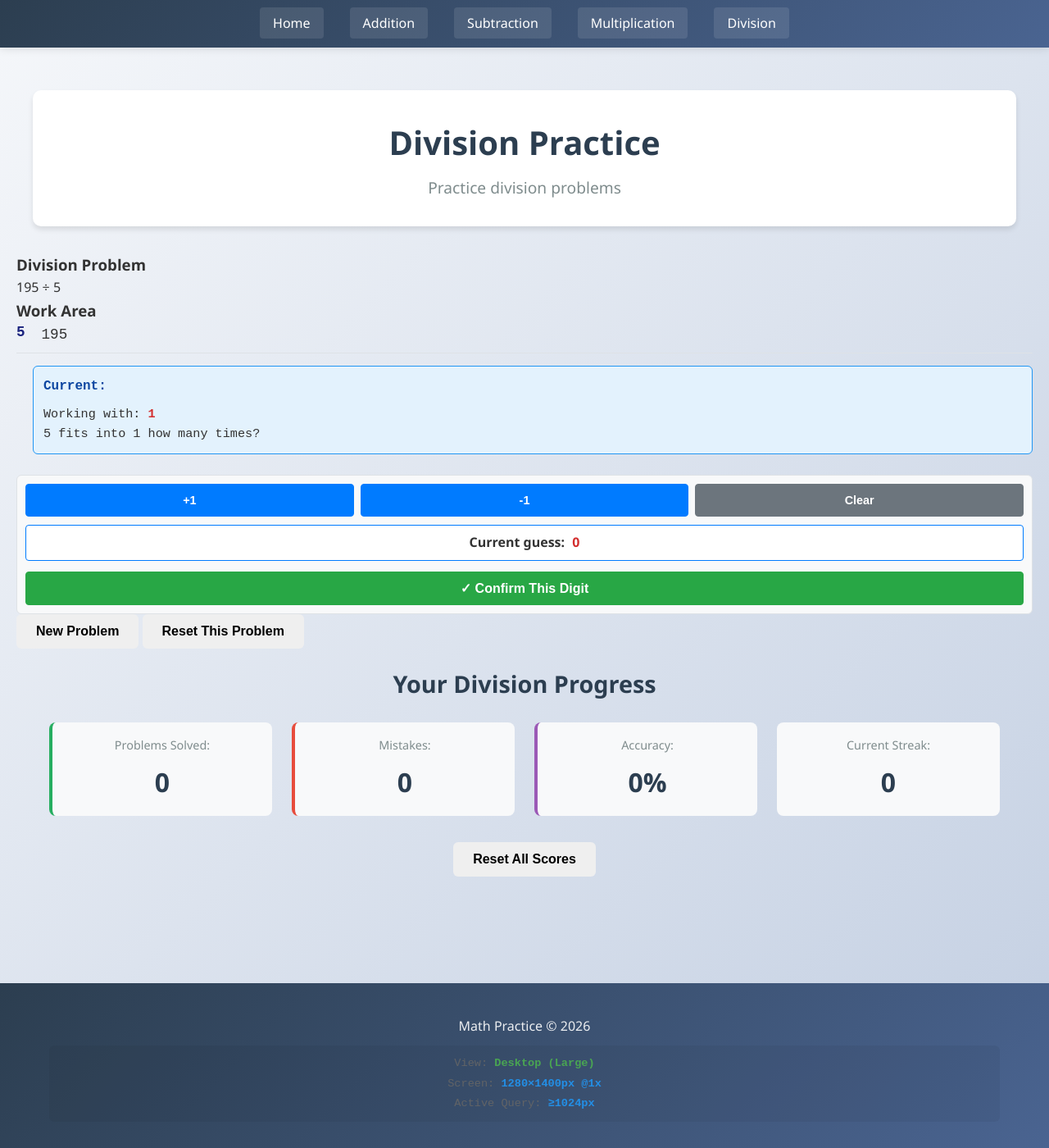
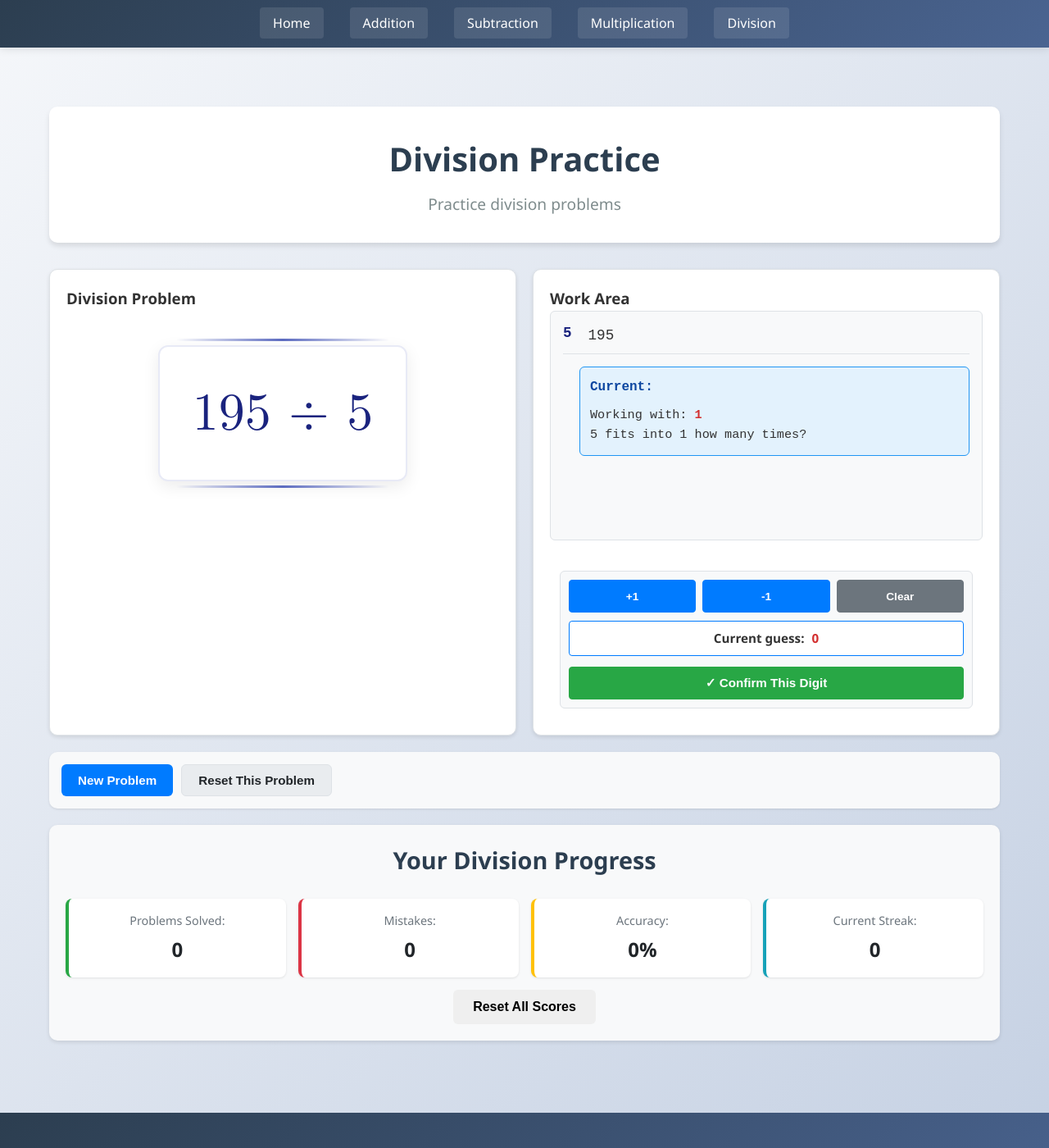
Before and after one commit to ZBZFirst/Math, a Jekyll site: the page built from division.md, in a window 1280 px wide and 1400 px high. Shown: the whole window at 82% size. Built offline with Jekyll 4.4.1, drawn with Linux system fonts in a browser that asks for light colours.

Commit message:
Update division.css

```diff
--- a/assets/css/division.css
+++ b/assets/css/division.css
@@ -1,5 +1,306 @@
-/* ADD THESE STYLES TO YOUR EXISTING division.css FILE */
+/* Division Specific Styles */
 
+.division-container {
+    max-width: 1200px;
+    margin: 0 auto;
+    padding: 20px;
+}
+
+/* Dual container layout */
+.dual-container {
+    display: grid;
+    grid-template-columns: 1fr 1fr;
+    gap: 20px;
+    margin: 20px 0;
+}
+
+@media (max-width: 768px) {
+    .dual-container {
+        grid-template-columns: 1fr;
+    }
+}
+
+/* Main problem container */
+.main-problem-container {
+    background-color: white;
+    border-radius: 10px;
+    padding: 20px;
+    box-shadow: 0 2px 5px rgba(0,0,0,0.1);
+    border: 1px solid #dee2e6;
+}
+
+.main-problem {
+    min-height: 300px;
+}
+
+/* Equation display styling */
+.equation-display {
+    display: flex;
+    align-items: center;
+    justify-content: center;
+    height: 100%;
+    min-height: 250px;
+}
+
+.large-equation {
+    font-family: "Latin Modern Math", "STIX Two Math", "Cambria Math", "Asana Math", "TeX Gyre Termes Math", serif;
+    font-size: 4em;
+    text-align: center;
+    color: #1a237e;
+    padding: 30px 40px;
+    background: white;
+    border-radius: 12px;
+    box-shadow: 0 6px 20px rgba(0, 0, 0, 0.08);
+    border: 2px solid #e8eaf6;
+    display: inline-block;
+}
+
+/* Style the division symbol to look more like LaTeX */
+.large-equation {
+    position: relative;
+}
+
+/* Add subtle mathematical styling */
+.large-equation::before {
+    content: "";
+    position: absolute;
+    top: -10px;
+    left: 20px;
+    right: 20px;
+    height: 3px;
+    background: linear-gradient(90deg, transparent, #5c6bc0, transparent);
+    border-radius: 3px;
+}
+
+.large-equation::after {
+    content: "";
+    position: absolute;
+    bottom: -10px;
+    left: 20px;
+    right: 20px;
+    height: 3px;
+    background: linear-gradient(90deg, transparent, #5c6bc0, transparent);
+    border-radius: 3px;
+}
+
+/* Work container (right side) */
+.work-container {
+    background-color: white;
+    border-radius: 10px;
+    padding: 20px;
+    box-shadow: 0 2px 5px rgba(0,0,0,0.1);
+    border: 1px solid #dee2e6;
+}
+
+.Work-Container {
+    min-height: 280px;
+    padding: 15px;
+    background-color: #f8f9fa;
+    border-radius: 6px;
+    border: 1px solid #dee2e6;
+    margin-bottom: 15px;
+}
+
+/* Feedback area */
+.work-feedback {
+    margin-top: 15px;
+    padding: 12px;
+    border-radius: 6px;
+    min-height: 50px;
+    font-size: 0.95em;
+}
+
+.feedback-correct {
+    background: #d4edda;
+    border: 2px solid #28a745;
+    color: #155724;
+}
+
+.feedback-incorrect {
+    background: #f8d7da;
+    border: 2px solid #dc3545;
+    color: #721c24;
+}
+
+/* Controls */
+.division-controls {
+    display: flex;
+    justify-content: space-between;
+    align-items: center;
+    margin: 20px 0;
+    padding: 15px;
+    background-color: #f8f9fa;
+    border-radius: 10px;
+    box-shadow: 0 1px 3px rgba(0,0,0,0.1);
+}
+
+.control-buttons {
+    display: flex;
+    gap: 10px;
+    flex-wrap: wrap;
+}
+
+.primary-btn, .secondary-btn {
+    padding: 10px 20px;
+    border: none;
+    border-radius: 6px;
+    cursor: pointer;
+    font-size: 0.95em;
+    font-weight: 600;
+    transition: all 0.2s;
+}
+
+.primary-btn {
+    background: #007bff;
+    color: white;
+}
+
+.primary-btn:hover {
+    background: #0056b3;
+}
+
+.secondary-btn {
+    background: #e9ecef;
+    color: #212529;
+    border: 1px solid #dee2e6;
+}
+
+.secondary-btn:hover {
+    background: #dee2e6;
+}
+
+/* Enhanced Score Container */
+.enhanced-score-container {
+    background-color: #f8f9fa;
+    border-radius: 10px;
+    padding: 20px;
+    margin-top: 20px;
+    box-shadow: 0 2px 5px rgba(0,0,0,0.1);
+}
+
+.score-stats {
+    display: grid;
+    grid-template-columns: repeat(auto-fit, minmax(150px, 1fr));
+    gap: 15px;
+    margin: 15px 0;
+}
+
+.stat {
+    background-color: white;
+    padding: 15px;
+    border-radius: 8px;
+    text-align: center;
+    box-shadow: 0 1px 3px rgba(0,0,0,0.1);
+}
+
+.stat.correct {
+    border-left: 4px solid #28a745;
+}
+
+.stat.incorrect {
+    border-left: 4px solid #dc3545;
+}
+
+.stat.accuracy {
+    border-left: 4px solid #ffc107;
+}
+
+.stat.streak {
+    border-left: 4px solid #17a2b8;
+}
+
+.stat-label {
+    display: block;
+    font-size: 0.9em;
+    color: #6c757d;
+    margin-bottom: 5px;
+}
+
+.stat-value {
+    display: block;
+    font-size: 1.5em;
+    font-weight: bold;
+    color: #212529;
+}
+
+/* Responsive adjustments */
+@media (max-width: 768px) {
+    .division-container {
+        padding: 15px;
+    }
+
+    .dual-container {
+        gap: 15px;
+    }
+
+    .main-problem-container,
+    .work-container {
+        padding: 15px;
+    }
+
+    .large-equation {
+        font-size: 2.8em;
+        padding: 20px 25px;
+    }
+
+    .division-controls {
+        flex-direction: column;
+        gap: 15px;
+        align-items: stretch;
+    }
+
+    .control-buttons {
+        justify-content: center;
+    }
+
+    .score-stats {
+        grid-template-columns: repeat(2, 1fr);
+    }
+}
+
+@media (max-width: 480px) {
+    .division-container {
+        padding: 10px;
+    }
+
+    .dual-container {
+        gap: 10px;
+    }
+
+    .large-equation {
+        font-size: 2.2em;
+        padding: 15px 20px;
+    }
+
+    .Work-Container {
+        min-height: 250px;
+        padding: 12px;
+    }
+
+    .control-buttons {
+        flex-direction: column;
+        width: 100%;
+    }
+
+    .primary-btn, .secondary-btn {
+        width: 100%;
+    }
+
+    .score-stats {
+        grid-template-columns: 1fr;
+    }
+}
+
+/* Animation for feedback */
+@keyframes shake {
+    0%, 100% { transform: translateX(0); }
+    10%, 30%, 50%, 70%, 90% { transform: translateX(-3px); }
+    20%, 40%, 60%, 80% { transform: translateX(3px); }
+}
+
+.shake {
+    animation: shake 0.5s ease-in-out;
+}
 /* Long Division Content Styles - Only for content inside work container */
 .long-division-work {
     font-family: 'Courier New', monospace;
```
